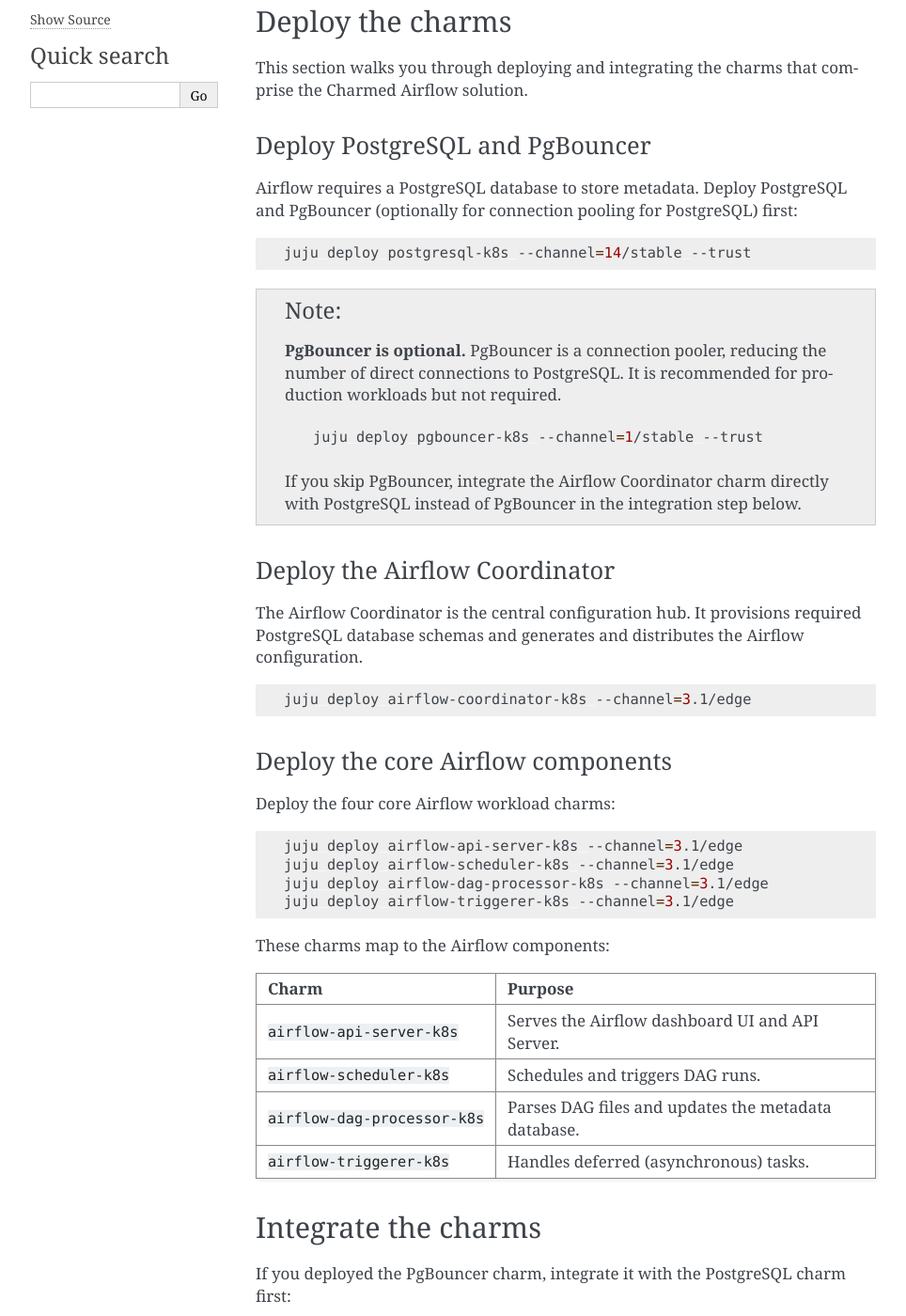
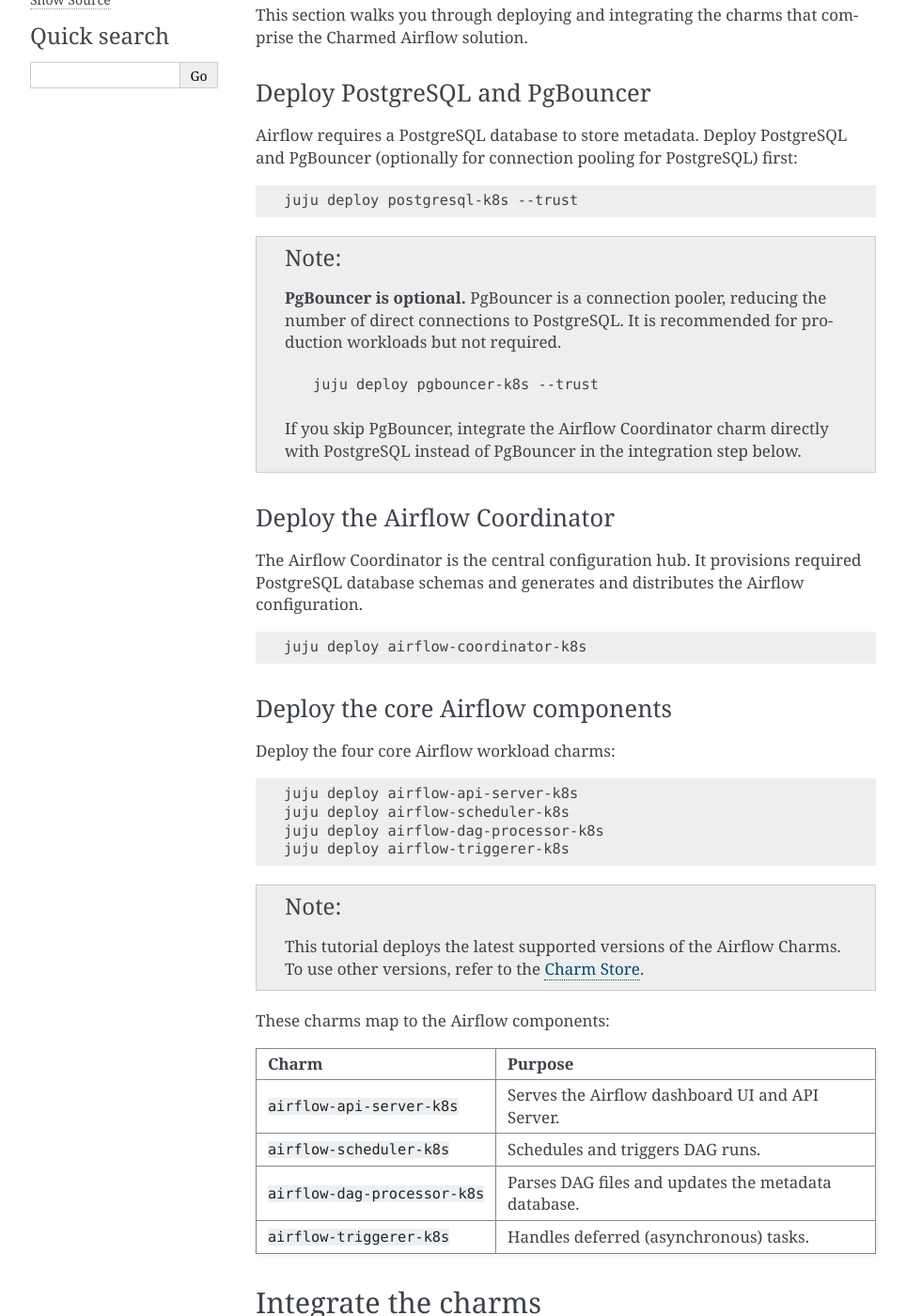
Before and after one commit to canonical/charmed-airflow-documentation, a Sphinx documentation site: the page built from docs/tutorial.rst, in a window 1280 px wide and 1400 px high, scrolled down 665 px. Shown: the whole window at 94% size, without its empty margins (148-1112 px from the left). Built offline with Sphinx 7.4.7, drawn with Linux system fonts in a browser that asks for light colours; some of the changed text lies outside the part shown.

Commit message:
Addressed feedback, added links in reuse, renamed title of the tutorila doc and updated channel pinning

```diff
--- a/docs/reuse/links.txt
+++ b/docs/reuse/links.txt
@@ -1,12 +1,13 @@
 .. _Apache Airflow: https://airflow.apache.org/
 .. _Apache Airflow documentation: https://airflow.apache.org/docs/
 .. _Canonical Sphinx: https://github.com/canonical/canonical-sphinx
+.. _Charm Store: https://charmhub.io
 .. _Charmed Airflow: https://github.com/canonical/charmed-airflow-documentation
-.. _Charmed Airflow on GitHub: https://github.com/canonical/charmed-airflow-documentation
 .. _Diátaxis: https://diataxis.fr/
 .. _Juju: https://juju.is/
 .. _Terraform: https://www.terraform.io/
 .. _Traefik: https://traefik.io/
+.. _Set up your juju deployment: https://documentation.ubuntu.com/juju/3.6/howto/manage-your-juju-deployment/set-up-your-juju-deployment-local-testing-and-development/
 .. _Sphinx DataTables: https://sharm294.github.io/sphinx-datatables/
 .. _Sphinx design: https://sphinx-design.readthedocs.io/en/latest/
 .. _Sphinx documentation starter pack:
--- a/docs/tutorial.rst
+++ b/docs/tutorial.rst
@@ -15,8 +15,7 @@
   disk space.
 * A K8s cluster (v1.32+) with a Juju controller bootstrapped on it.
 
-  See `Set up your deployment
-  <https://documentation.ubuntu.com/juju/3.6/howto/manage-your-juju-deployment/set-up-your-juju-deployment-local-testing-and-development/>`_
+  See `Set up your juju deployment`_
   for a step-by-step guide.
 
 What you'll do
@@ -42,7 +41,7 @@
 
 .. code-block:: bash
 
-   juju deploy postgresql-k8s --channel=14/stable --trust
+   juju deploy postgresql-k8s --trust
 
 .. note::
 
@@ -52,7 +51,7 @@
 
    .. code-block:: bash
 
-      juju deploy pgbouncer-k8s --channel=1/stable --trust
+      juju deploy pgbouncer-k8s --trust
 
    If you skip PgBouncer, integrate the
    Airflow Coordinator charm directly with PostgreSQL instead of PgBouncer in the
@@ -66,7 +65,7 @@
 
 .. code-block:: bash
 
-   juju deploy airflow-coordinator-k8s --channel=3.1/edge
+   juju deploy airflow-coordinator-k8s
 
 Deploy the core Airflow components
 ~~~~~~~~~~~~~~~~~~~~~~~~~~~~~~~~~~
@@ -75,10 +74,15 @@
 
 .. code-block:: bash
 
-   juju deploy airflow-api-server-k8s --channel=3.1/edge
-   juju deploy airflow-scheduler-k8s --channel=3.1/edge
-   juju deploy airflow-dag-processor-k8s --channel=3.1/edge
-   juju deploy airflow-triggerer-k8s --channel=3.1/edge
+   juju deploy airflow-api-server-k8s
+   juju deploy airflow-scheduler-k8s
+   juju deploy airflow-dag-processor-k8s
+   juju deploy airflow-triggerer-k8s
+
+.. note::
+
+  This tutorial deploys the latest supported versions of the Airflow Charms.
+  To use other versions, refer to the `Charm Store`_.
 
 These charms map to the Airflow components:
 
```
Also changed, not shown: other parts of docs/tutorial.rst (+1 -1 lines).
